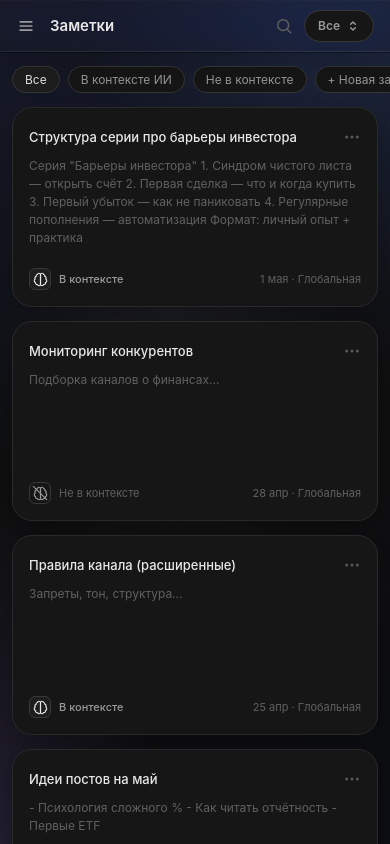
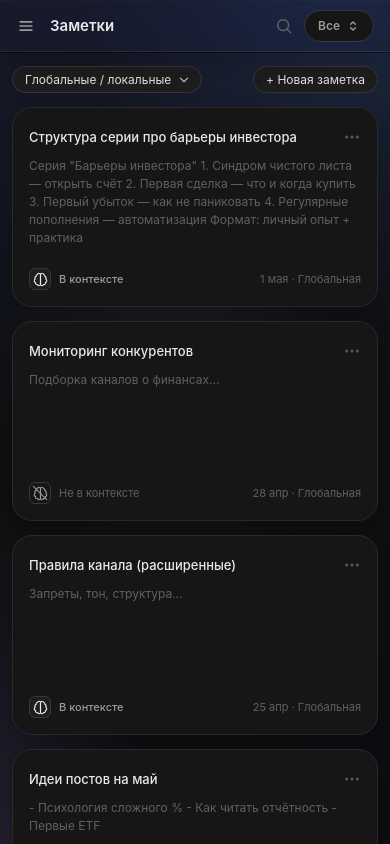
Before and after one commit to saltolist/my, a Next.js app in the folder Docs_TG_Platform/demo/: page /notes in a window 390 px wide. Built offline with nearby package versions, Linux system fonts and the light colour scheme.

Commit message:
Разобрались со страницей Заметки как на телефоне, так и на десктопе.

```diff
--- /dev/null
+++ b/Docs_TG_Platform/demo/components/note/NotesScopeFilterSelect.tsx
@@ -0,0 +1,71 @@
+"use client";
+
+import { useMemo } from "react";
+import { ContextMenu } from "@/components/ContextMenu";
+import type { NoteScope } from "@/lib/types";
+
+const OPTIONS: { value: NoteScope; label: string }[] = [
+  { value: "all", label: "Глобальные / локальные" },
+  { value: "global", label: "Только глобальные" },
+  { value: "local", label: "Только локальные" },
+];
+
+function ChevronDown() {
+  return (
+    <svg
+      className="filter-tab-chevron"
+      viewBox="0 0 24 24"
+      width={14}
+      height={14}
+      aria-hidden="true"
+      fill="none"
+      stroke="currentColor"
+      strokeWidth={2.4}
+      strokeLinecap="round"
+      strokeLinejoin="round"
+    >
+      <polyline points="6 9 12 15 18 9" />
+    </svg>
+  );
+}
+
+type Props = {
+  value: NoteScope;
+  onChange: (value: NoteScope) => void;
+};
+
+export default function NotesScopeFilterSelect({ value, onChange }: Props) {
+  const label = useMemo(
+    () => OPTIONS.find((o) => o.value === value)?.label ?? "Глобальные / локальные",
+    [value],
+  );
+
+  const panelMinWidth = useMemo(() => {
+    const longest = OPTIONS.reduce((max, o) => Math.max(max, o.label.length), 0);
+    return Math.min(320, Math.max(160, longest * 8 + 48));
+  }, []);
+
+  return (
+    <ContextMenu
+      className="notes-filter-tab-select"
+      triggerVariant="custom"
+      triggerClassName="filter-tab filter-tab--dropdown active"
+      trigger={
+        <>
+          <span className="filter-tab--dropdown-label">{label}</span>
+          <ChevronDown />
+        </>
+      }
+      triggerAriaLabel="Область заметок"
+      portal
+      align="left"
+      panelMinWidth={panelMinWidth}
+      dropdownClassName="ctx-dropdown--page-header-control ctx-dropdown--page-header-select"
+      items={OPTIONS.map((o) => ({
+        label: o.label,
+        active: o.value === value,
+        onClick: () => onChange(o.value),
+      }))}
+    />
+  );
+}
--- a/Docs_TG_Platform/demo/components/screens/NotesScreen.tsx
+++ b/Docs_TG_Platform/demo/components/screens/NotesScreen.tsx
@@ -8,6 +8,7 @@ import PageHeader from "../PageHeader";
 import PageHeaderSearchInput from "../PageHeaderSearchInput";
 import PageHeaderSelect from "../PageHeaderSelect";
 import NoteCardAiToggle from "../note/NoteCardAiToggle";
+import NotesScopeFilterSelect from "../note/NotesScopeFilterSelect";
 import NoteListCardMenu from "../note/NoteListCardMenu";
 import { buildNoteSnapshot, EMPTY_NOTE_SNAPSHOT } from "@/lib/noteDraft";
 import { routes } from "@/lib/routes";
@@ -64,18 +65,18 @@ export default function NotesScreen() {
     goToHref(routes.noteNew("notes"));
   };
 
-  const notesScopeSelectProps = {
-    ariaLabel: "Область заметок",
-    value: scope,
+  const notesContextFilterSelectProps = {
+    ariaLabel: "Контекст заметок",
+    value: filter,
     options: [
       { value: "all", label: "Все" },
-      { value: "global", label: "Глобальные" },
-      { value: "local", label: "Локальные" },
+      { value: "ai", label: "В контексте" },
+      { value: "noai", label: "Не в контексте" },
     ],
     onChange: (v: string) =>
       dispatch({
         type: "SET_STATE",
-        patch: { noteScope: v as typeof scope },
+        patch: { noteFilter: v as typeof filter },
       }),
   };
 
@@ -84,7 +85,9 @@ export default function NotesScreen() {
       <PageHeader
         title="Заметки"
         backTo="home"
-        mobileSelect={isMobile ? <PageHeaderSelect {...notesScopeSelectProps} /> : undefined}
+        mobileSelect={
+          isMobile ? <PageHeaderSelect {...notesContextFilterSelectProps} /> : undefined
+        }
         search={
           <div className="page-header-search-tools-row">
             <PageHeaderSearchInput
@@ -93,25 +96,62 @@ export default function NotesScreen() {
               onChange={(e) => setSearch(e.target.value)}
               onDismiss={() => setSearch("")}
             />
-            <div className="page-header-scope-select page-header-toolbar--desktop">
-              <PageHeaderSelect {...notesScopeSelectProps} />
+            {!isMobile ? (
+              <div
+                className="notes-scope-tabs page-header-toolbar--desktop"
+                role="tablist"
+                aria-label="Область заметок"
+              >
+                {(
+                  [
+                    { key: "all", label: "Все" },
+                    { key: "global", label: "Глобальные" },
+                    { key: "local", label: "Локальные" },
+                  ] as const
+                ).map(({ key, label }) => (
+                  <div
+                    key={key}
+                    role="tab"
+                    aria-selected={scope === key}
+                    className={`notes-scope-tab${scope === key ? " active" : ""}`}
+                    onClick={() =>
+                      dispatch({ type: "SET_STATE", patch: { noteScope: key } })
+                    }
+                  >
+                    {label}
                   </div>
+                ))}
+              </div>
+            ) : null}
           </div>
         }
       />
       <div className="notes-page">
         <div className="notes-filter-row">
+          {isMobile ? (
+            <NotesScopeFilterSelect
+              value={scope}
+              onChange={(v) => dispatch({ type: "SET_STATE", patch: { noteScope: v } })}
+            />
+          ) : (
+            <>
               {(["all", "ai", "noai"] as const).map((k) => (
                 <div
                   key={k}
                   className={`filter-tab${filter === k ? " active" : ""}`}
                   onClick={() => dispatch({ type: "SET_STATE", patch: { noteFilter: k } })}
                 >
-              {k === "all" ? "Все" : k === "ai" ? "В контексте ИИ" : "Не в контексте"}
+                  {k === "all" ? "Все" : k === "ai" ? "В контексте ИИ" : "Не в контексте ИИ"}
                 </div>
               ))}
+            </>
+          )}
           {scope === "global" || scope === "all" ? (
-            <button type="button" className="filter-tab notes-new-note-btn" onClick={newGlobal}>
+            <button
+              type="button"
+              className={`filter-tab active notes-new-note-btn${isMobile ? " filter-tab--dropdown" : ""}`}
+              onClick={newGlobal}
+            >
               + Новая заметка
             </button>
           ) : null}
```
Also changed, not shown: Docs_TG_Platform/demo/app/globals.css. Lines whose indentation alone changed are shown as unchanged.
